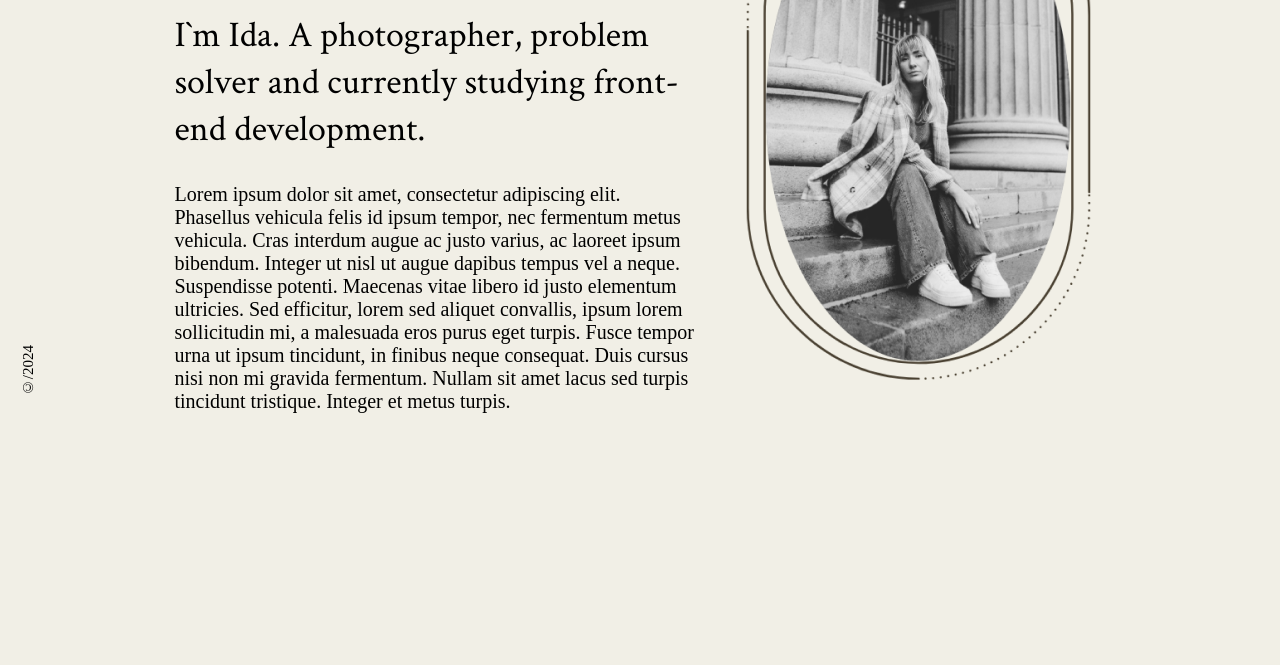
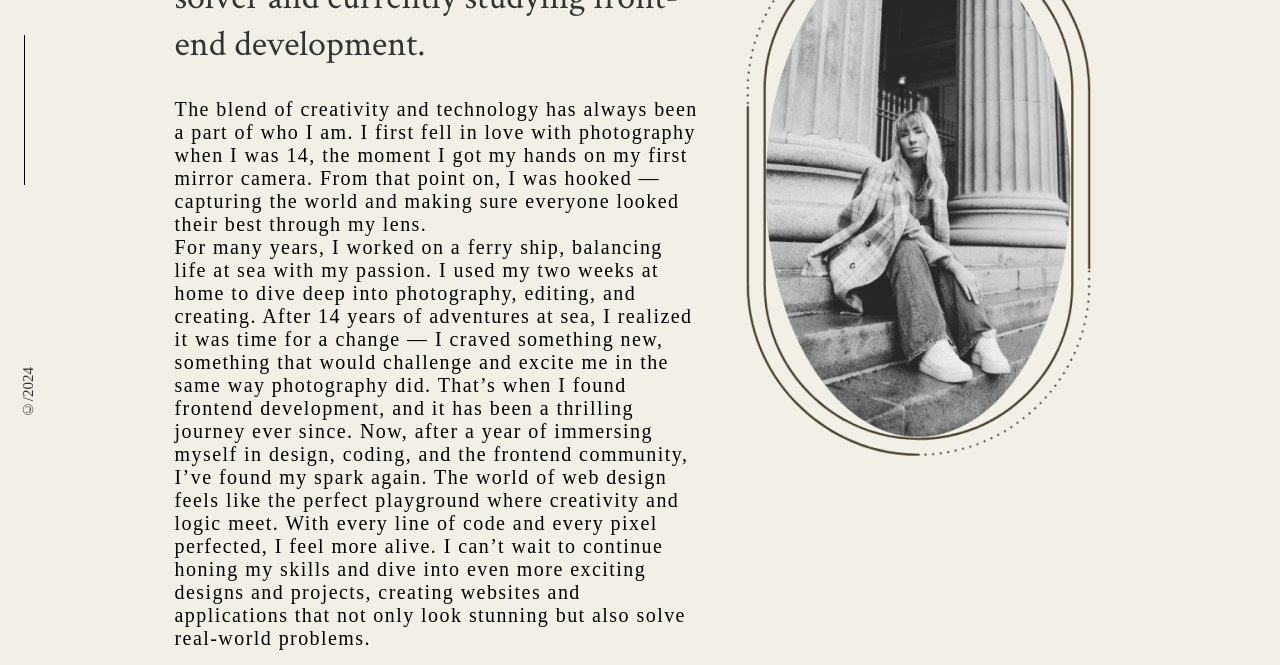
Before and after one commit to idatold/Portfolio-1, a plain HTML site: page about/index.html in a window 1280 px wide. Shown: the part 287-952 px from the top of the page. Before the commit the page ends 800 px from the top, so only its background shows below. Drawn offline with Linux system fonts and the light colour scheme; a web font is replaced by a local one.

Commit message:
almost done before doing media

```diff
--- a/about/index.html
+++ b/about/index.html
@@ -20,16 +20,24 @@
             front-end development.
           </p>
           <p class="small-text">
-            Lorem ipsum dolor sit amet, consectetur adipiscing elit. Phasellus
-            vehicula felis id ipsum tempor, nec fermentum metus vehicula. Cras
-            interdum augue ac justo varius, ac laoreet ipsum bibendum. Integer
-            ut nisl ut augue dapibus tempus vel a neque. Suspendisse potenti.
-            Maecenas vitae libero id justo elementum ultricies. Sed efficitur,
-            lorem sed aliquet convallis, ipsum lorem sollicitudin mi, a
-            malesuada eros purus eget turpis. Fusce tempor urna ut ipsum
-            tincidunt, in finibus neque consequat. Duis cursus nisi non mi
-            gravida fermentum. Nullam sit amet lacus sed turpis tincidunt
-            tristique. Integer et metus turpis.
+            The blend of creativity and technology has always been a part of who
+            I am. I first fell in love with photography when I was 14, the
+            moment I got my hands on my first mirror camera. From that point on,
+            I was hooked — capturing the world and making sure everyone looked
+            their best through my lens. <br>For many years, I worked on a ferry
+            ship, balancing life at sea with my passion. I used my two weeks at
+            home to dive deep into photography, editing, and creating. After 14
+            years of adventures at sea, I realized it was time for a change — I
+            craved something new, something that would challenge and excite me
+            in the same way photography did. That’s when I found frontend
+            development, and it has been a thrilling journey ever since. Now,
+            after a year of immersing myself in design, coding, and the frontend
+            community, I’ve found my spark again. The world of web design feels
+            like the perfect playground where creativity and logic meet. With
+            every line of code and every pixel perfected, I feel more alive. I
+            can’t wait to continue honing my skills and dive into even more
+            exciting designs and projects, creating websites and applications
+            that not only look stunning but also solve real-world problems.
           </p>
         </div>
       </div>
@@ -42,7 +50,7 @@
     </section>
     <div class="sidebar-wrapper">
       <a class="sidebar-font line-through" href="/index.html">home</a>
-      <a class="sidebar-font line-through" href=""></a>
+      <div class="vertical-line"></div>
       <p class="sidebar-font">©/2024</p>
     </div>
   </body>
--- a/css/common.css
+++ b/css/common.css
@@ -21,9 +21,12 @@ body {
   justify-content: center;
   align-items: center;
   height: 100%;
+  flex-wrap: wrap;
 }
 
 /* ---------------------------------------------- */
+
+
 
 .hero-container {
   display: flex;
@@ -56,7 +59,7 @@ body {
 .medium-text,
 .heading-work-link {
   font-family: "Crimson Text", "sans-serif";
-  color: #000;
+  color: #333;
 }
 .heading-link:hover {
   transform: translateX(10px); /* Move the link to the right on hover */
@@ -85,11 +88,17 @@ h1,
   font-size: 24px;
   font-weight: 400;
   padding: 15px;
+  letter-spacing: 1.44px;
 }
 
 .small-text {
   font-size: 20px;
 }
+
+.contact-links:hover, .heading-work-link:hover {
+  text-decoration: line-through;
+   }
+
 
 .image-wrapper {
   position: relative;
@@ -99,7 +108,7 @@ h1,
 /* ---------------------------------------- */
 
 .sidebar-wrapper {
-  position: absolute;
+  position: fixed;
   top: 0;
   left: 0;
   display: flex;
@@ -115,17 +124,25 @@ h1,
   transform: rotate(180deg);
   text-decoration: none;
   font-family: "Figtree";
-  color: black;
+  color: #333;
   text-transform: uppercase;
   padding: 20px;
   font-size: 15px;
 
 }
 
+.vertical-line {
+  width: 1px;
+  height: 150px; /* Adjust the height to fit your design */
+  background-color: black; /* Color of the vertical line */
+  margin: 10px 0; /* Space between the line and the surrounding text */
+  margin-left: 1.5rem;
+}
+
 .line-through:hover {
   text-decoration: line-through;
 }
 ::selection {
-  background-color: #000; /* Color of the highlighted background */
+  background-color: #333; /* Color of the highlighted background */
   color: #fff; /* Color of the text when highlighted */
 }
--- a/css/work.css
+++ b/css/work.css
@@ -5,7 +5,7 @@
 }
 
 .outer-work-wrapper {
-  margin-top: 82rem;
+  margin-top: 15rem;
   padding-left: 30px;
   display: flex;
   flex-direction: column;
@@ -37,3 +37,8 @@
 .medium-text {
   padding: 20px;
 }
+
+.all-text-wrapper {
+  margin-top: -70rem;
+
+}
--- /dev/null
+++ b/javascript/helloSlide.mjs
@@ -0,0 +1,4 @@
+window.addEventListener("load", function() {
+    // Add the 'slide-up' class to trigger the animation
+    document.querySelector('.slide-up-title').classList.add('slide-up');
+});
```
Also changed, not shown: contact/index.html (+49 -0 lines), css/contact.css (added, +9 -0 lines), index.html (+3 -2 lines), work/index.html (+2 -2 lines), assets/hellofloraldecal (2).png (added). Lines whose indentation alone changed are shown as unchanged.
